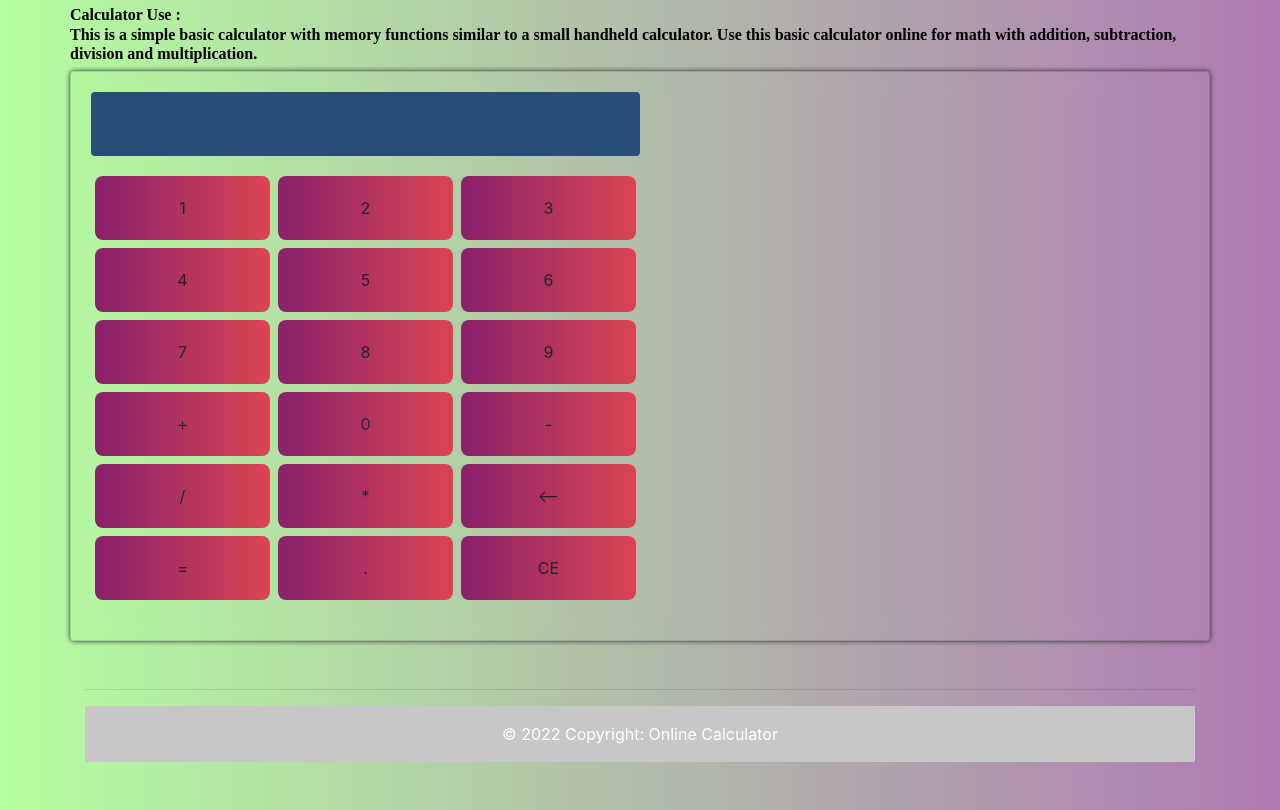
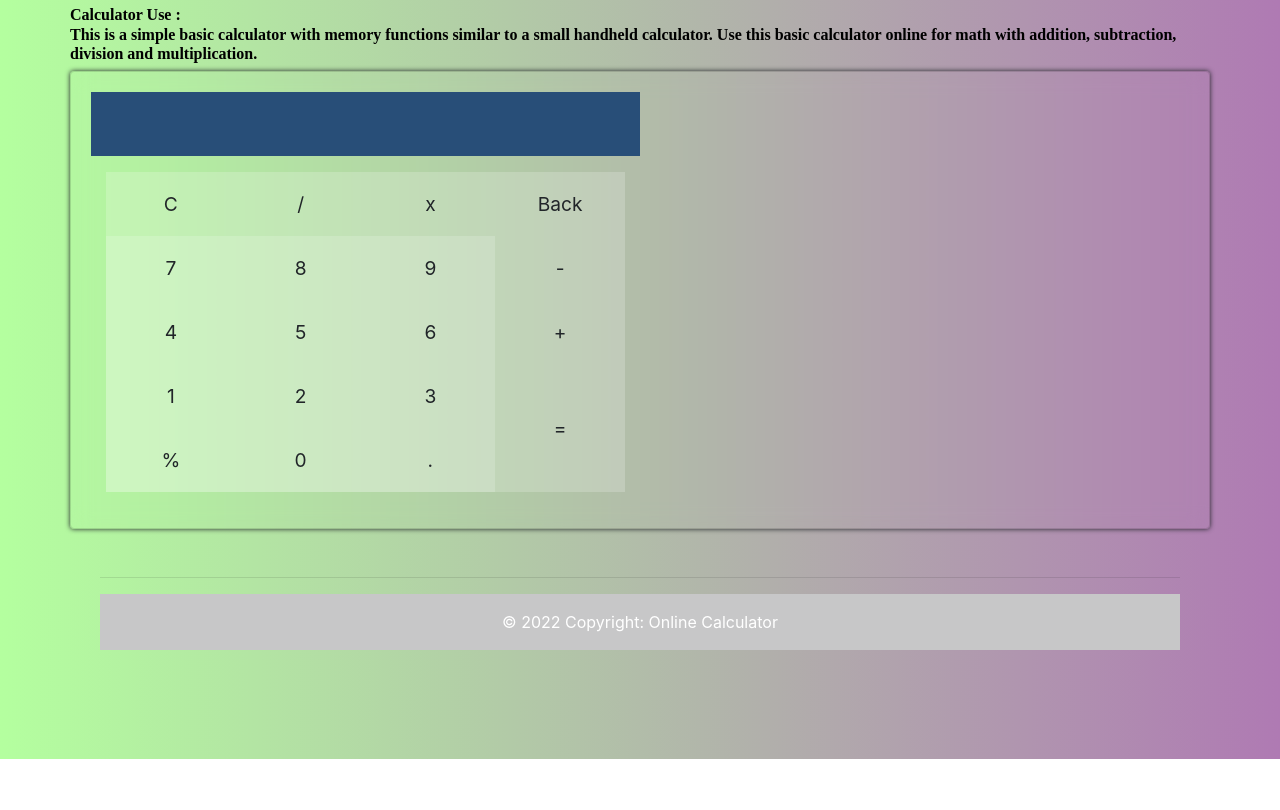
Before and after one commit to Thisarahetz/Calculator-Hacktoberfest2022, a plain HTML site: page index.html in a window 1280 px wide. Shown: the part 41-851 px from the top of the page. After the commit the page ends 800 px from the top, so only its background shows below. Drawn offline with Linux system fonts and the light colour scheme.

Commit message:
reorganized calculator buttons

```diff
--- a/css/style.css
+++ b/css/style.css
@@ -16,7 +16,7 @@ body {
   height: 4rem;
 }
 .rounded-3 {
-  border-radius: .5rem;
+  border-radius: 0rem;
 }
 .btn {
   height: 4rem;
@@ -51,3 +51,42 @@ body {
   background: inherit;
   backdrop-filter: blur(10px);
 }
+
+/* Calculator --------------- */
+.calculator {
+  width: 100%;
+}
+
+.calculator tr td {
+  height: 4rem;
+  width: 25%;
+  text-align: center;
+  transition: .1s;
+  font-size: 1.2rem;
+}
+
+.calculator tr .num-btn {
+  background: #ffffff55;
+}
+
+.calculator tr .num-btn:hover {
+  background: #00000055;
+}
+
+.calculator tr .num-btn:active {
+  background: #242424;
+  color: #fff;
+}
+
+.calculator tr .func-btn {
+  background: #ffffff33;
+}
+
+.calculator tr .func-btn:hover {
+  background: #00000033;
+}
+
+.calculator tr .func-btn:active {
+  background: #242424;
+  color: #fff;
+}
--- a/index.html
+++ b/index.html
@@ -21,41 +21,75 @@
             <div class="row">
                 <div class="col-md-12 p-0">
                     <div class="form-group">
-                        <input class="form-control rounded-2 border-0" type="text" id="result" disabled /></td>
+                        <input class="form-control rounded-0 border-0" type="text" id="result" disabled /></td>
                     </div>
                 </div>
             </div>
-            <div class="row gx-5">
-                <button type="button" class="btn col m-1 border-0 rounded-3" onclick="display('1')">1</button>
-                <button type="button" class="btn col m-1 border-0 rounded-3" onclick="display('2')">2</button>
-                <button type="button" class="btn col m-1 border-0 rounded-3" onclick="display('3')">3</button>
+
+            <table class="calculator">
+                <tr>
+                    <td class="func-btn" onclick="clearScreen()">C</td>
+                    <td class="func-btn" onclick="display('/')">/</td>
+                    <td class="func-btn" onclick="display('x')">x</td>
+                    <td class="func-btn" onclick="backspace()">Back</td>
+                </tr>
+                <tr>
+                    <td class="num-btn" onclick="display('7')">7</td>
+                    <td class="num-btn" onclick="display('8')">8</td>
+                    <td class="num-btn" onclick="display('9')">9</td>
+                    <td class="func-btn" onclick="display('-')">-</td>
+                </tr>
+                <tr>
+                    <td class="num-btn" onclick="display('4')">4</td>
+                    <td class="num-btn" onclick="display('5')">5</td>
+                    <td class="num-btn" onclick="display('6')">6</td>
+                    <td class="func-btn" onclick="display('+')">+</td>
+                </tr>
+                <tr>
+                    <td class="num-btn" onclick="display('1')">1</td>
+                    <td class="num-btn" onclick="display('2')">2</td>
+                    <td class="num-btn" onclick="display('3')">3</td>
+                    <td class="func-btn" rowspan="2" onclick="calculate()">=</td>
+                </tr>
+                <tr>
+                    <td class="num-btn" onclick="display('%')">%</td>
+                    <td class="num-btn" onclick="display('0')">0</td>
+                    <td class="num-btn" onclick="display('.')">.</td>
+                </tr>
+            </table>
+
+<!--
+            <div class="row p-0">
+                <button type="button" class="btn col-4 m-0 border-0 rounded-0" onclick="display('1')">1</button>
+                <button type="button" class="btn col-4 m-0 border-0 rounded-0" onclick="display('2')">2</button>
+                <button type="button" class="btn col-4 m-0 border-0 rounded-0" onclick="display('3')">3</button>
             </div>
-            <div class="row">
-                <button type="button" class="btn col m-1 border-0 rounded-3" onclick="display('4')">4</button>
-                <button type="button" class="btn col m-1 border-0 rounded-3" onclick="display('5')">5</button>
-                <button type="button" class="btn col m-1 border-0 rounded-3" onclick="display('6')">6</button>
+            <div class="row gap-2">
+                <button type="button" class="btn col-4 m-0 border-0 rounded-0" onclick="display('4')">4</button>
+                <button type="button" class="btn col-4 m-0 border-0 rounded-0" onclick="display('5')">5</button>
+                <button type="button" class="btn col-4 m-0 border-0 rounded-0" onclick="display('6')">6</button>
             </div>
-            <div class="row">
-                <button type="button" class="btn col m-1 border-0 rounded-3" onclick="display('7')">7</button>
-                <button type="button" class="btn col m-1 border-0 rounded-3" onclick="display('8')">8</button>
-                <button type="button" class="btn col m-1 border-0 rounded-3" onclick="display('9')">9</button>
+            <div class="row gap-2">
+                <button type="button" class="btn col-4 m-0 border-0 rounded-0" onclick="display('7')">7</button>
+                <button type="button" class="btn col-4 m-0 border-0 rounded-0" onclick="display('8')">8</button>
+                <button type="button" class="btn col-4 m-0 border-0 rounded-0" onclick="display('9')">9</button>
             </div>
-            <div class="row">
-                <button type="button" class="btn col m-1 border-0 rounded-3" onclick="display('+')">+</button>
-                <button type="button" class="btn col m-1 border-0 rounded-3" onclick="display('0')">0</button>
-                <button type="button" class="btn col m-1 border-0 rounded-3" onclick="display('-')">-</button>
+            <div class="row gap-2">
+                <button type="button" class="btn col-4 m-0 border-0 rounded-0" onclick="display('+')">+</button>
+                <button type="button" class="btn col-4 m-0 border-0 rounded-0" onclick="display('0')">0</button>
+                <button type="button" class="btn col-4 m-0 border-0 rounded-0" onclick="display('-')">-</button>
             </div>
-            <div class="row">
-                <button type="button" class="btn col m-1 border-0 rounded-3" onclick="display('/')">/</button>
-                <button type="button" class="btn col m-1 border-0 rounded-3" onclick="display('*')">*</button>
-                <button type="button" class="btn col m-1 border-0 rounded-3" onclick="backspace()">⟵</button>
+            <div class="row gap-2">
+                <button type="button" class="btn col-4 m-0 border-0 rounded-0" onclick="display('/')">/</button>
+                <button type="button" class="btn col-4 m-0 border-0 rounded-0" onclick="display('*')">*</button>
+                <button type="button" class="btn col-4 m-0 border-0 rounded-0" onclick="backspace()">⟵</button>
             </div>
-            <div class="row">
-                <button type="button" class="btn col m-1 border-0 rounded-3" onclick="calculate()">=</button>
-                <button type="button" class="btn col m-1 border-0 rounded-3" onclick="display('.')">.</button>
-                <button type="button" class="btn col m-1 border-0 rounded-3" onclick="clearScreen()">CE</button>
+            <div class="row gap-2">
+                <button type="button" class="btn col-4 m-0 border-0 rounded-0" onclick="calculate()">=</button>
+                <button type="button" class="btn col-4 m-0 border-0 rounded-0" onclick="display('.')">.</button>
+                <button type="button" class="btn col-4 m-0 border-0 rounded-0" onclick="clearScreen()">CE</button>
                 </div>
-            </div>
+            </div> -->
         </form>
     </div>
     </div>
```
